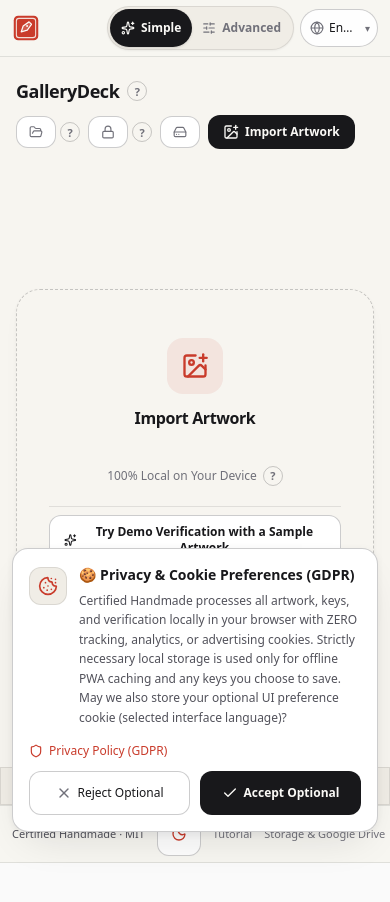
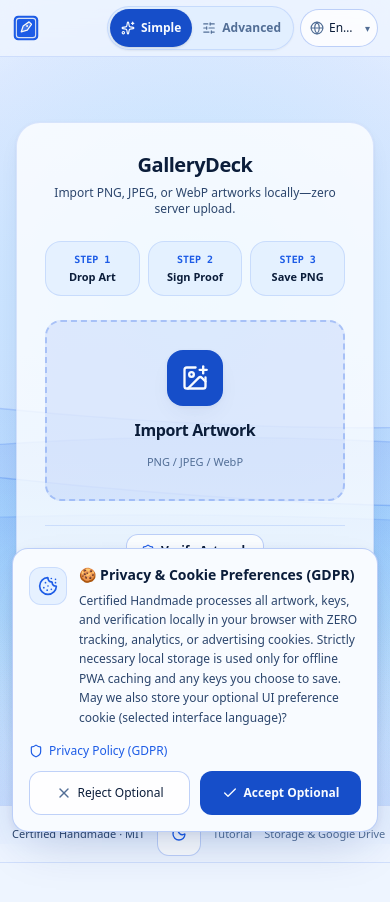
Before and after one commit to yomiplush/hand-drawing-art-DRM-Toolkit, a React (Vite) app: page / in a window 390 px wide. Shown: the top 902 px of the page. Built offline with nearby package versions, Linux system fonts and the light colour scheme.

Commit message:
feat: azure PS3 wave theme, dynamic transitions, minimal Simple Mode GalleryDeck, and auto-import decrypted Vault

```diff
--- a/index.html
+++ b/index.html
@@ -3,8 +3,8 @@
   <head>
     <meta charset="UTF-8" />
     <meta name="viewport" content="width=device-width, initial-scale=1.0, viewport-fit=cover" />
-    <meta name="theme-color" content="#FAFAFA" media="(prefers-color-scheme: light)" />
-    <meta name="theme-color" content="#0F1115" media="(prefers-color-scheme: dark)" />
+    <meta name="theme-color" content="#EEF5FF" media="(prefers-color-scheme: light)" />
+    <meta name="theme-color" content="#050D1E" media="(prefers-color-scheme: dark)" />
     <meta name="referrer" content="no-referrer" />
     <meta
       http-equiv="Content-Security-Policy"
@@ -60,14 +60,14 @@
       html,
       body {
         margin: 0;
-        background-color: #fafafa;
-        color: #142744;
+        background-color: #eef5ff;
+        color: #0b1d3a;
       }
       @media (prefers-color-scheme: dark) {
         html,
         body {
-          background-color: #0f1115;
-          color: #f5f8fd;
+          background-color: #050d1e;
+          color: #ebf4ff;
         }
       }
     </style>
--- a/src/App.tsx
+++ b/src/App.tsx
@@ -5,6 +5,7 @@ import { registerSW } from 'virtual:pwa-register';
 import { CookieConsentBanner } from './components/CookieConsentBanner';
 import { Layout } from './components/Layout';
 import { PreferencesProvider } from './components/PreferencesContext';
+import { Ps3WaveBackground } from './components/Ps3WaveBackground';
 import { SeoHead } from './components/SeoHead';
 import {
   getConsentStatus,
@@ -166,6 +167,7 @@ function AppRoutes() {
 
   return (
     <>
+      <Ps3WaveBackground />
       <SeoHead />
 
       <RouteErrorBoundary resetKey={location.pathname}>
--- a/src/components/Layout.tsx
+++ b/src/components/Layout.tsx
@@ -77,7 +77,7 @@ export function Layout({
   }, [isAdvanced, location.pathname, refreshKeysStatus]);
 
   const cockpitLinkClass = ({ isActive }: { isActive: boolean }) =>
-    `inline-flex items-center gap-1.5 whitespace-nowrap rounded-xl px-2.5 sm:px-3 py-1.5 text-xs font-medium transition-colors min-h-[36px] shrink-0 ${
+    `chm-link-dynamic inline-flex items-center gap-1.5 whitespace-nowrap rounded-xl px-2.5 sm:px-3 py-1.5 text-xs font-medium min-h-[36px] shrink-0 ${
       isActive
         ? 'bg-[var(--ga-accent-soft)] text-[var(--ga-accent)] border ga-border-strong'
         : 'ga-text-secondary hover:bg-[var(--ga-accent-soft)] hover:text-[var(--ga-text)] border border-transparent'
@@ -294,7 +294,12 @@ export function Layout({
       </header>
 
       <main className="flex-1 mx-auto w-full max-w-5xl px-4 sm:px-6 py-6 sm:py-10 min-w-0">
-        <Outlet />
+        <div
+          key={`${location.pathname}:${isAdvanced ? 'adv' : 'simple'}`}
+          className="chm-page-enter min-w-0 w-full"
+        >
+          <Outlet />
+        </div>
       </main>
 
       <footer className="border-t ga-border ga-header py-1.5 sm:py-2 text-[11px] sm:text-xs ga-text-muted">
--- a/src/components/Ps3WaveBackground.tsx
+++ b/src/components/Ps3WaveBackground.tsx
@@ -13,31 +13,40 @@ interface RibbonConfig {
 
 const RIBBONS: RibbonConfig[] = [
   {
-    yRatio: 0.48,
-    amplitude: 44,
-    frequency: 0.0019,
-    speed: 0.14,
+    yRatio: 0.42,
+    amplitude: 54,
+    frequency: 0.0017,
+    speed: 0.18,
     phase: 0.0,
-    crestAlpha: 0.14,
-    fillTopAlpha: 0.08,
+    crestAlpha: 0.28,
+    fillTopAlpha: 0.14,
   },
   {
-    yRatio: 0.56,
-    amplitude: 52,
-    frequency: 0.0015,
-    speed: -0.1,
-    phase: 1.7,
-    crestAlpha: 0.17,
-    fillTopAlpha: 0.09,
+    yRatio: 0.50,
+    amplitude: 64,
+    frequency: 0.00135,
+    speed: -0.14,
+    phase: 1.5,
+    crestAlpha: 0.36,
+    fillTopAlpha: 0.17,
   },
   {
-    yRatio: 0.65,
-    amplitude: 36,
-    frequency: 0.0022,
-    speed: 0.09,
-    phase: 3.4,
-    crestAlpha: 0.11,
-    fillTopAlpha: 0.06,
+    yRatio: 0.58,
+    amplitude: 48,
+    frequency: 0.0021,
+    speed: 0.12,
+    phase: 3.1,
+    crestAlpha: 0.26,
+    fillTopAlpha: 0.13,
+  },
+  {
+    yRatio: 0.67,
+    amplitude: 38,
+    frequency: 0.0016,
+    speed: -0.09,
+    phase: 4.8,
+    crestAlpha: 0.20,
+    fillTopAlpha: 0.10,
   },
 ];
 
@@ -79,37 +88,37 @@ export function Ps3WaveBackground() {
     const drawFrame = (elapsedSec: number) => {
       const bg = ctx.createLinearGradient(0, 0, 0, height);
       if (isDark) {
-        // Studio Canvas Night (#0F1115 -> #181B22)
-        bg.addColorStop(0, '#0F1115');
-        bg.addColorStop(0.5, '#13161D');
-        bg.addColorStop(0.85, '#181B22');
-        bg.addColorStop(1, '#0F1115');
+        // Deep Abyssal Azure (PS3 XMB Sapphire Night)
+        bg.addColorStop(0, '#040B1A');
+        bg.addColorStop(0.45, '#071734');
+        bg.addColorStop(0.82, '#0B2350');
+        bg.addColorStop(1, '#040B1A');
       } else {
-        // Studio Canvas Light (#FAFAFA -> #EEF4FC)
-        bg.addColorStop(0, '#FAFAFA');
-        bg.addColorStop(0.48, '#F6F8FC');
-        bg.addColorStop(0.88, '#EDF3FC');
-        bg.addColorStop(1, '#E4EEF9');
+        // Crystal Azure Sky (Luminous Cerulean Mist)
+        bg.addColorStop(0, '#F3F8FF');
+        bg.addColorStop(0.42, '#E5F0FF');
+        bg.addColorStop(0.82, '#D3E5FF');
+        bg.addColorStop(1, '#C5DCFF');
       }
       ctx.fillStyle = bg;
       ctx.fillRect(0, 0, width, height);
 
       const glow = ctx.createRadialGradient(
         width * 0.5,
-        height * 0.36,
+        height * 0.34,
         24,
         width * 0.5,
-        height * 0.42,
-        Math.max(width, height) * 0.65,
+        height * 0.44,
+        Math.max(width, height) * 0.72,
       );
       if (isDark) {
-        glow.addColorStop(0, 'rgba(61, 115, 197, 0.14)');
-        glow.addColorStop(0.55, 'rgba(40, 89, 182, 0.06)');
-        glow.addColorStop(1, 'rgba(15, 17, 21, 0)');
+        glow.addColorStop(0, 'rgba(56, 189, 248, 0.22)');
+        glow.addColorStop(0.48, 'rgba(37, 117, 252, 0.12)');
+        glow.addColorStop(1, 'rgba(4, 11, 26, 0)');
       } else {
-        glow.addColorStop(0, 'rgba(130, 184, 255, 0.18)');
-        glow.addColorStop(0.55, 'rgba(226, 236, 250, 0.22)');
-        glow.addColorStop(1, 'rgba(250, 250, 250, 0)');
+        glow.addColorStop(0, 'rgba(56, 189, 248, 0.24)');
+        glow.addColorStop(0.5, 'rgba(37, 117, 252, 0.10)');
+        glow.addColorStop(1, 'rgba(243, 248, 255, 0)');
       }
       ctx.fillStyle = glow;
       ctx.fillRect(0, 0, width, height);
@@ -143,13 +152,13 @@ export function Ps3WaveBackground() {
 
         const ribbonGrad = ctx.createLinearGradient(0, baseY - r.amplitude, 0, height);
         if (isDark) {
-          ribbonGrad.addColorStop(0, `rgba(130, 184, 255, ${r.fillTopAlpha})`);
-          ribbonGrad.addColorStop(0.4, `rgba(61, 115, 197, ${r.fillTopAlpha * 0.45})`);
-          ribbonGrad.addColorStop(1, 'rgba(15, 17, 21, 0)');
+          ribbonGrad.addColorStop(0, `rgba(96, 195, 255, ${r.fillTopAlpha})`);
+          ribbonGrad.addColorStop(0.38, `rgba(37, 117, 252, ${r.fillTopAlpha * 0.55})`);
+          ribbonGrad.addColorStop(1, 'rgba(4, 11, 26, 0)');
         } else {
-          ribbonGrad.addColorStop(0, `rgba(61, 115, 197, ${r.fillTopAlpha * 0.78})`);
-          ribbonGrad.addColorStop(0.42, `rgba(130, 184, 255, ${r.fillTopAlpha * 0.48})`);
-          ribbonGrad.addColorStop(1, 'rgba(250, 250, 250, 0)');
+          ribbonGrad.addColorStop(0, `rgba(29, 92, 230, ${r.fillTopAlpha * 0.85})`);
+          ribbonGrad.addColorStop(0.42, `rgba(56, 189, 248, ${r.fillTopAlpha * 0.5})`);
+          ribbonGrad.addColorStop(1, 'rgba(243, 248, 255, 0)');
         }
         ctx.fillStyle = ribbonGrad;
         ctx.fill();
@@ -163,9 +172,9 @@ export function Ps3WaveBackground() {
         }
         ctx.lineTo(last[0], last[1]);
         ctx.strokeStyle = isDark
-          ? `rgba(130, 184, 255, ${r.crestAlpha})`
-          : `rgba(40, 89, 182, ${r.crestAlpha * 0.55})`;
-        ctx.lineWidth = 1;
+          ? `rgba(147, 215, 255, ${r.crestAlpha})`
+          : `rgba(29, 92, 230, ${r.crestAlpha * 0.65})`;
+        ctx.lineWidth = 1.4;
         ctx.stroke();
       }
     };
--- a/src/index.css
+++ b/src/index.css
@@ -4,80 +4,80 @@
 :root,
 [data-theme="light"] {
   color-scheme: light;
-  --ga-bg: #F7F5F0;
-  --ga-bg-tint: #EFECE4;
-  --ga-surface: rgba(255, 255, 255, 0.94);
-  --ga-surface-solid: #FFFFFF;
-  --ga-surface-subtle: #F0EDE6;
-  --ga-surface-header: rgba(247, 245, 240, 0.90);
-  --ga-border: rgba(24, 24, 27, 0.10);
-  --ga-border-strong: rgba(24, 24, 27, 0.22);
-  --ga-text: #18181B;
-  --ga-text-secondary: #52525B;
-  --ga-text-muted: #71717A;
-  --ga-accent: #C93B2B;
-  --ga-accent-hover: #A82E20;
-  --ga-accent-mid: #D94E3E;
-  --ga-accent-sky: #C93B2B;
-  --ga-accent-soft: rgba(201, 59, 43, 0.09);
-  --ga-primary-bg: #18181B;
-  --ga-primary-hover: #27272A;
-  --ga-primary-text: #FAF9F6;
-  --ga-shadow: 0 8px 24px -12px rgba(24, 24, 27, 0.08), 0 1px 3px rgba(24, 24, 27, 0.05);
-  --ga-shadow-lg: 0 18px 40px -16px rgba(24, 24, 27, 0.14), 0 2px 8px rgba(24, 24, 27, 0.06);
-  --ga-focus: #C93B2B;
+  --ga-bg: #EEF5FF;
+  --ga-bg-tint: #E1EDFF;
+  --ga-surface: rgba(255, 255, 255, 0.78);
+  --ga-surface-solid: #F8FBFF;
+  --ga-surface-subtle: rgba(224, 238, 255, 0.72);
+  --ga-surface-header: rgba(238, 245, 255, 0.76);
+  --ga-border: rgba(29, 92, 230, 0.14);
+  --ga-border-strong: rgba(29, 92, 230, 0.28);
+  --ga-text: #0B1D3A;
+  --ga-text-secondary: #2C466D;
+  --ga-text-muted: #526E96;
+  --ga-accent: #1D5CE6;
+  --ga-accent-hover: #1447BD;
+  --ga-accent-mid: #3B82F6;
+  --ga-accent-sky: #0EA5E9;
+  --ga-accent-soft: rgba(29, 92, 230, 0.10);
+  --ga-primary-bg: #164EC9;
+  --ga-primary-hover: #103FA8;
+  --ga-primary-text: #F8FBFF;
+  --ga-shadow: 0 10px 28px -12px rgba(13, 47, 118, 0.14), 0 1px 4px rgba(13, 47, 118, 0.06);
+  --ga-shadow-lg: 0 22px 48px -16px rgba(13, 47, 118, 0.22), 0 2px 10px rgba(13, 47, 118, 0.08);
+  --ga-focus: #1D5CE6;
 
-  --ga-success-bg: #ECFDF5;
+  --ga-success-bg: rgba(236, 253, 245, 0.90);
   --ga-success-border: #86EFAC;
   --ga-success-text: #166534;
-  --ga-warning-bg: #FFFBEB;
+  --ga-warning-bg: rgba(255, 251, 235, 0.90);
   --ga-warning-border: #FCD34D;
   --ga-warning-text: #92400E;
-  --ga-error-bg: #FEF2F2;
+  --ga-error-bg: rgba(254, 242, 242, 0.90);
   --ga-error-border: #FCA5A5;
   --ga-error-text: #991B1B;
-  --ga-info-bg: #F5F3EE;
-  --ga-info-border: rgba(24, 24, 27, 0.18);
-  --ga-info-text: #18181B;
+  --ga-info-bg: rgba(232, 242, 255, 0.92);
+  --ga-info-border: rgba(29, 92, 230, 0.24);
+  --ga-info-text: #0B1D3A;
 }
 
 [data-theme="dark"] {
   color-scheme: dark;
-  --ga-bg: #111113;
-  --ga-bg-tint: #18181B;
-  --ga-surface: rgba(24, 24, 27, 0.92);
-  --ga-surface-solid: #18181B;
-  --ga-surface-subtle: #1F1F23;
-  --ga-surface-header: rgba(17, 17, 19, 0.90);
-  --ga-border: rgba(250, 249, 246, 0.10);
-  --ga-border-strong: rgba(250, 249, 246, 0.22);
-  --ga-text: #FAF9F6;
-  --ga-text-secondary: #D4D4D8;
-  --ga-text-muted: #A1A1AA;
-  --ga-accent: #E85A4A;
-  --ga-accent-hover: #F27466;
-  --ga-accent-mid: #D94E3E;
-  --ga-accent-sky: #E85A4A;
-  --ga-accent-soft: rgba(232, 90, 74, 0.14);
-  --ga-primary-bg: #FAF9F6;
-  --ga-primary-hover: #E4E4E7;
-  --ga-primary-text: #111113;
-  --ga-shadow: 0 14px 34px -14px rgba(0, 0, 0, 0.55);
-  --ga-shadow-lg: 0 22px 48px -16px rgba(0, 0, 0, 0.75);
-  --ga-focus: #E85A4A;
+  --ga-bg: #050D1E;
+  --ga-bg-tint: #091630;
+  --ga-surface: rgba(10, 24, 52, 0.72);
+  --ga-surface-solid: #0B1936;
+  --ga-surface-subtle: rgba(15, 34, 72, 0.66);
+  --ga-surface-header: rgba(5, 13, 30, 0.74);
+  --ga-border: rgba(56, 189, 248, 0.16);
+  --ga-border-strong: rgba(56, 189, 248, 0.34);
+  --ga-text: #EBF4FF;
+  --ga-text-secondary: #B7D0F5;
+  --ga-text-muted: #7DA0D4;
+  --ga-accent: #38BDF8;
+  --ga-accent-hover: #67D3FF;
+  --ga-accent-mid: #3B82F6;
+  --ga-accent-sky: #38BDF8;
+  --ga-accent-soft: rgba(56, 189, 248, 0.14);
+  --ga-primary-bg: #2575FC;
+  --ga-primary-hover: #3B86FF;
+  --ga-primary-text: #F8FBFF;
+  --ga-shadow: 0 14px 36px -14px rgba(2, 8, 24, 0.68), 0 0 0 1px rgba(56, 189, 248, 0.06);
+  --ga-shadow-lg: 0 24px 54px -16px rgba(2, 8, 24, 0.85), 0 0 24px -8px rgba(56, 189, 248, 0.18);
+  --ga-focus: #38BDF8;
 
-  --ga-success-bg: rgba(6, 78, 59, 0.36);
-  --ga-success-border: rgba(52, 211, 153, 0.40);
+  --ga-success-bg: rgba(6, 78, 59, 0.42);
+  --ga-success-border: rgba(52, 211, 153, 0.44);
   --ga-success-text: #D1FAE5;
-  --ga-warning-bg: rgba(120, 53, 15, 0.36);
-  --ga-warning-border: rgba(251, 191, 36, 0.40);
+  --ga-warning-bg: rgba(120, 53, 15, 0.42);
+  --ga-warning-border: rgba(251, 191, 36, 0.44);
   --ga-warning-text: #FEF3C7;
-  --ga-error-bg: rgba(127, 29, 29, 0.42);
-  --ga-error-border: rgba(248, 113, 113, 0.44);
+  --ga-error-bg: rgba(127, 29, 29, 0.46);
+  --ga-error-border: rgba(248, 113, 113, 0.48);
   --ga-error-text: #FEE2E2;
-  --ga-info-bg: rgba(31, 31, 35, 0.90);
-  --ga-info-border: rgba(250, 249, 246, 0.18);
-  --ga-info-text: #FAF9F6;
+  --ga-info-bg: rgba(12, 31, 68, 0.86);
+  --ga-info-border: rgba(56, 189, 248, 0.28);
+  --ga-info-text: #EBF4FF;
 }
 
 @keyframes slideUpFromBottom {
@@ -291,6 +291,56 @@
   animation: chmSoftPulse 2.4s ease-in-out infinite;
 }
 
+@keyframes chmPageEnter {
+  0% {
+    opacity: 0;
+    transform: translateY(14px) scale(0.985);
+    filter: blur(4px);
+  }
+  100% {
+    opacity: 1;
+    transform: translateY(0) scale(1);
+    filter: blur(0);
+  }
+}
+
+.chm-page-enter {
+  animation: chmPageEnter 0.38s cubic-bezier(0.22, 1, 0.36, 1) both;
+}
+
+@keyframes chmSpotlightEnter {
+  0% {
+    opacity: 0;
+    transform: translateY(8px) scale(0.99);
+  }
+  100% {
+    opacity: 1;
+    transform: translateY(0) scale(1);
+  }
+}
+
+.chm-spotlight-enter {
+  animation: chmSpotlightEnter 0.32s cubic-bezier(0.22, 1, 0.36, 1) both;
+}
+
+.chm-link-dynamic {
+  transition:
+    transform 210ms cubic-bezier(0.34, 1.56, 0.64, 1),
+    opacity 180ms ease-out,
+    background-color 180ms ease-out,
+    border-color 180ms ease-out,
+    box-shadow 220ms ease-out;
+}
+
+.chm-link-dynamic:hover:not(:disabled) {
+  transform: translateY(-2px);
+}
+
+.chm-link-dynamic:active:not(:disabled) {
+  transform: scale(0.96);
+  opacity: 0.85;
+}
+
 .chm-spring-btn {
   transition:
     transform 190ms cubic-bezier(0.34, 1.56, 0.64, 1),
@@ -413,7 +463,8 @@
   background-color: var(--ga-surface);
   border: 1px solid var(--ga-border);
   box-shadow: var(--ga-shadow);
-  backdrop-filter: blur(10px);
+  backdrop-filter: blur(16px) saturate(140%);
+  -webkit-backdrop-filter: blur(16px) saturate(140%);
 }
 
 .ga-card-solid {
--- a/src/pages/GalleryDeck/index.tsx
+++ b/src/pages/GalleryDeck/index.tsx
@@ -14,6 +14,7 @@ import {
   Sparkles,
 } from 'lucide-react';
 import { HelpTip } from '../../components/HelpTip';
+import { useAppPreferences } from '../../components/PreferencesContext';
 import { googleAuthManager } from '../../core/google/gisAuth';
 import type { LicenseId } from '../../core/manifest/types';
 import { useDeckNavigation } from '../../hooks/useDeckNavigation';
@@ -51,8 +52,10 @@ import { SyncPanelModal } from './SyncPanelModal';
 const FILTER_TABS: GalleryFilterTab[] = ['all', 'recent', 'verified', 'unverified', 'collections'];
 
 export function GalleryDeckPage() {
-  const { t } = useI18n();
+  const { t, locale } = useI18n();
+  const { isAdvanced } = useAppPreferences();
   const gd = t.galleryDeck;
+  const isJa = locale === 'ja';
 
   const idbAdapterRef = useRef<IndexedDbGalleryAdapter>(new IndexedDbGalleryAdapter());
   const fsAdapterRef = useRef<FileSystemGalleryAdapter>(new FileSystemGalleryAdapter());
@@ -479,9 +482,22 @@ export function GalleryDeckPage() {
           void handleImportFiles(e.dataTransfer.files);
         }
       }}
-      className="relative -mx-4 sm:-mx-6 -my-6 sm:-my-10 min-h-[calc(100vh-6rem)] overflow-hidden bg-[var(--ga-bg)] ga-text flex flex-col justify-between"
+      className="relative -mx-4 sm:-mx-6 -my-6 sm:-my-10 min-h-[calc(100vh-6rem)] overflow-hidden bg-transparent ga-text flex flex-col justify-between"
     >
-      {/* Minimal Gallery Header */}
+      <input
+        ref={fileInputRef}
+        type="file"
+        accept="image/png,image/jpeg,image/webp"
+        multiple
+        data-testid="gallerydeck-file-input"
+        className="hidden"
+        onChange={(e) => {
+          void handleImportFiles(e.target.files);
+          e.target.value = '';
+        }}
+      />
+      {/* Minimal Gallery Header (hidden in Simple Mode when empty so GalleryDeck floats cleanly alone) */}
+      {(isAdvanced || visibleItems.length > 0 || searchQuery.length > 0 || activeTab !== 'all') && (
       <div className="relative z-10 mx-auto w-full max-w-6xl px-4 sm:px-6 pt-5 pb-3 space-y-3">
         <div className="flex flex-wrap items-center justify-between gap-2.5">
           <div className="flex items-center gap-2">
@@ -562,23 +578,11 @@ export function GalleryDeckPage() {
               type="button"
               onClick={() => fileInputRef.current?.click()}
               data-testid="gallerydeck-import-btn"
-              className="ga-btn-primary inline-flex items-center gap-1.5 rounded-xl px-3.5 py-2 text-xs font-semibold transition-colors cursor-pointer"
+              className="chm-link-dynamic ga-btn-primary inline-flex items-center gap-1.5 rounded-xl px-3.5 py-2 text-xs font-semibold cursor-pointer"
             >
               <ImagePlus className="h-4 w-4" />
               {gd.importArtwork}
             </button>
-            <input
-              ref={fileInputRef}
-              type="file"
-              accept="image/png,image/jpeg,image/webp"
-              multiple
-              data-testid="gallerydeck-file-input"
-              className="hidden"
-              onChange={(e) => {
-                void handleImportFiles(e.target.files);
-                e.target.value = '';
-              }}
-            />
           </div>
         </div>
 
@@ -629,42 +633,73 @@ export function GalleryDeckPage() {
           </div>
         )}
       </div>
+      )}
 
       {/* Main Gallery Light-Table Stage */}
       <div className="relative z-10 flex-1 flex flex-col justify-center py-6 sm:py-8">
         {visibleItems.length === 0 ? (
           <div
             data-testid="gallerydeck-empty-state"
-            className="mx-auto w-full max-w-md px-4 text-center space-y-5"
+            className="mx-auto w-full max-w-lg px-4 text-center space-y-5"
           >
-            <div className="rounded-3xl border border-dashed ga-border-strong ga-surface-solid p-8 sm:p-10 space-y-5 shadow-[var(--ga-shadow)]">
+            <div className="ga-card rounded-3xl p-7 sm:p-10 space-y-6">
+              <div className="space-y-1.5">
+                <h1 className="text-xl sm:text-2xl font-bold tracking-tight ga-text">
+                  {gd.title}
+                </h1>
+                <p className="text-xs sm:text-sm ga-text-secondary">
+                  {isJa
+                    ? '絵を入れて署名するだけ。完全無料・登録なし・画像はサーバーに送りません。'
+                    : gd.emptySubtitle}
+                </p>
+              </div>
+
+              {/* Ultra-clear 3-step visual flow for illustrators */}
+              <div className="grid grid-cols-3 gap-2 text-[11px] sm:text-xs">
+                <div className="ga-surface-subtle rounded-2xl px-2 py-2.5 font-semibold ga-text">
+                  <span className="block text-[10px] ga-text-accent font-mono mb-0.5">STEP 1</span>
+                  {isJa ? '絵を入れる' : 'Drop Art'}
+                </div>
+                <div className="ga-surface-subtle rounded-2xl px-2 py-2.5 font-semibold ga-text">
+                  <span className="block text-[10px] ga-text-accent font-mono mb-0.5">STEP 2</span>
+                  {isJa ? '署名をつける' : 'Sign Proof'}
+                </div>
+                <div className="ga-surface-subtle rounded-2xl px-2 py-2.5 font-semibold ga-text">
+                  <span className="block text-[10px] ga-text-accent font-mono mb-0.5">STEP 3</span>
+                  {isJa ? 'PNGを保存' : 'Save PNG'}
+                </div>
+              </div>
+
               <button
                 type="button"
                 onClick={() => fileInputRef.current?.click()}
-                className="w-full group flex flex-col items-center justify-center gap-3 py-4 cursor-pointer focus-visible:outline-2 focus-visible:outline-offset-4 focus-visible:outline-[var(--ga-focus)] rounded-2xl"
+                data-testid={isAdvanced ? 'gallerydeck-empty-import-btn' : 'gallerydeck-import-btn'}
+                className="chm-link-dynamic w-full group flex flex-col items-center justify-center gap-3 rounded-2xl border-2 border-dashed ga-border-strong bg-[var(--ga-accent-soft)] hover:bg-[var(--ga-surface-subtle)] py-7 px-4 cursor-pointer"
               >
-                <span className="inline-flex h-14 w-14 items-center justify-center rounded-2xl bg-[var(--ga-accent-soft)] text-[var(--ga-accent)] transition-transform group-hover:scale-105">
+                <span className="inline-flex h-14 w-14 items-center justify-center rounded-2xl ga-btn-primary shadow-[var(--ga-shadow)] transition-transform group-hover:scale-105">
                   <ImagePlus className="h-7 w-7" />
                 </span>
                 <span className="text-base sm:text-lg font-bold tracking-tight ga-text">
-                  {gd.importArtwork}
+                  {isJa ? 'イラストを追加（タップ / ドロップ）' : gd.importArtwork}
+                </span>
+                <span className="text-[11px] ga-text-muted">
+                  PNG / JPEG / WebP
                 </span>
               </button>
 
-              <div className="flex items-center justify-center gap-1.5 text-xs ga-text-muted">
-                <span>{t.simple.home.localOnlyBadge}</span>
-                <HelpTip
-                  label={t.simple.home.localOnlyTipLabel}
-                  text={t.simple.home.localOnlyTipText}
-                  testId="gallerydeck-empty-local-tip"
-                />
-              </div>
-
               <div className="pt-2 border-t ga-border flex flex-wrap items-center justify-center gap-2">
+                <Link
+                  to="/verify"
+                  data-testid="gallerydeck-quick-verify-link"
+                  className="chm-link-dynamic ga-btn-secondary inline-flex items-center gap-1.5 rounded-xl px-3.5 py-2 text-xs font-semibold ga-text"
+                >
+                  <ShieldCheck className="h-3.5 w-3.5 ga-text-accent" />
+                  <span>{isJa ? '作品を検証する' : t.simple.home.verifyCardTitle}</span>
+                </Link>
                 <Link
                   to="/verify?demo=sample"
                   data-testid="home-sample-demo-link"
-                  className="ga-btn-secondary inline-flex items-center gap-1.5 rounded-xl px-3.5 py-2 text-xs font-semibold ga-text-accent"
+                  className="chm-link-dynamic ga-btn-secondary inline-flex items-center gap-1.5 rounded-xl px-3.5 py-2 text-xs font-semibold ga-text-accent"
                 >
                   <Sparkles className="h-3.5 w-3.5" />
                   <span>{t.discordUx.homeUx.demoCalloutBtn}</span>
@@ -672,11 +707,20 @@ export function GalleryDeckPage() {
                 <button
                   type="button"
                   onClick={() => void handleLinkDirectory()}
-                  className="ga-btn-secondary inline-flex items-center gap-1.5 rounded-xl px-3.5 py-2 text-xs font-medium cursor-pointer"
+                  className="chm-link-dynamic ga-btn-secondary inline-flex items-center gap-1.5 rounded-xl px-3.5 py-2 text-xs font-medium cursor-pointer"
                 >
                   <FolderOpen className="h-3.5 w-3.5 ga-text-muted" />
                   <span>{gd.linkFolder}</span>
                 </button>
+              </div>
+
+              <div className="flex items-center justify-center gap-1.5 text-[11px] ga-text-muted">
+                <span>{t.simple.home.localOnlyBadge}</span>
+                <HelpTip
+                  label={t.simple.home.localOnlyTipLabel}
+                  text={t.simple.home.localOnlyTipText}
+                  testId="gallerydeck-empty-local-tip"
+                />
               </div>
             </div>
           </div>
@@ -685,8 +729,9 @@ export function GalleryDeckPage() {
             {/* Gallery Framed Spotlight Stage */}
             {focusedItem && (
               <div
+                key={focusedItem.id}
                 data-testid="gallerydeck-spotlight-stage"
-                className="grid grid-cols-1 lg:grid-cols-12 gap-6 items-center rounded-3xl border ga-border ga-surface-solid p-4 sm:p-6 shadow-[var(--ga-shadow)]"
+                className="chm-spotlight-enter grid grid-cols-1 lg:grid-cols-12 gap-6 items-center rounded-3xl ga-card p-4 sm:p-6"
               >
                 <div className="lg:col-span-7">
                   <div className="rounded-2xl border ga-border ga-surface-subtle p-3 sm:p-4">
@@ -837,7 +882,8 @@ export function GalleryDeckPage() {
         )}
       </div>
 
-      {/* Quiet Status Strip */}
+      {/* Quiet Status Strip (shown in Advanced Mode or when artworks exist) */}
+      {(isAdvanced || visibleItems.length > 0) && (
       <footer className="relative z-10 border-t ga-border ga-surface-subtle">
         <div className="mx-auto max-w-6xl px-4 sm:px-6 py-2.5 flex flex-wrap items-center justify-between gap-3 text-xs ga-text-muted">
           <div className="flex items-center gap-3 min-w-0">
@@ -871,6 +917,7 @@ export function GalleryDeckPage() {
           </div>
         </div>
       </footer>
+      )}
 
       {/* Toast Notification */}
       {statusToast && (
@@ -921,6 +968,20 @@ export function GalleryDeckPage() {
         idbAdapter={idbAdapterRef.current}
         onClose={() => setVaultModalOpen(false)}
         onToast={showToast}
+        onImportDecryptedItems={async (decryptedItems) => {
+          const byId = new Map(catalog.items.map((item) => [item.id, item]));
+          for (const item of decryptedItems) {
+            byId.set(item.id, item);
+          }
+          const nextCatalog: GalleryDeckCatalog = {
+            ...catalog,
+            updatedAt: Date.now(),
+            items: Array.from(byId.values()).sort((a, b) => b.importedAt - a.importedAt),
+          };
+          await persistCatalog(nextCatalog);
+          setFocusedIndex(0);
+          showToast(`${decryptedItems.length} ${gd.toastImported}`);
+        }}
       />
 
       {/* Mandatory Google Drive Risk Consent Gate Modal */}
```
Also changed, not shown: src/i18n/galleryDeck.ts (+8 -8 lines), src/pages/GalleryDeck/EncryptedVaultModal.tsx (+76 -0 lines).
